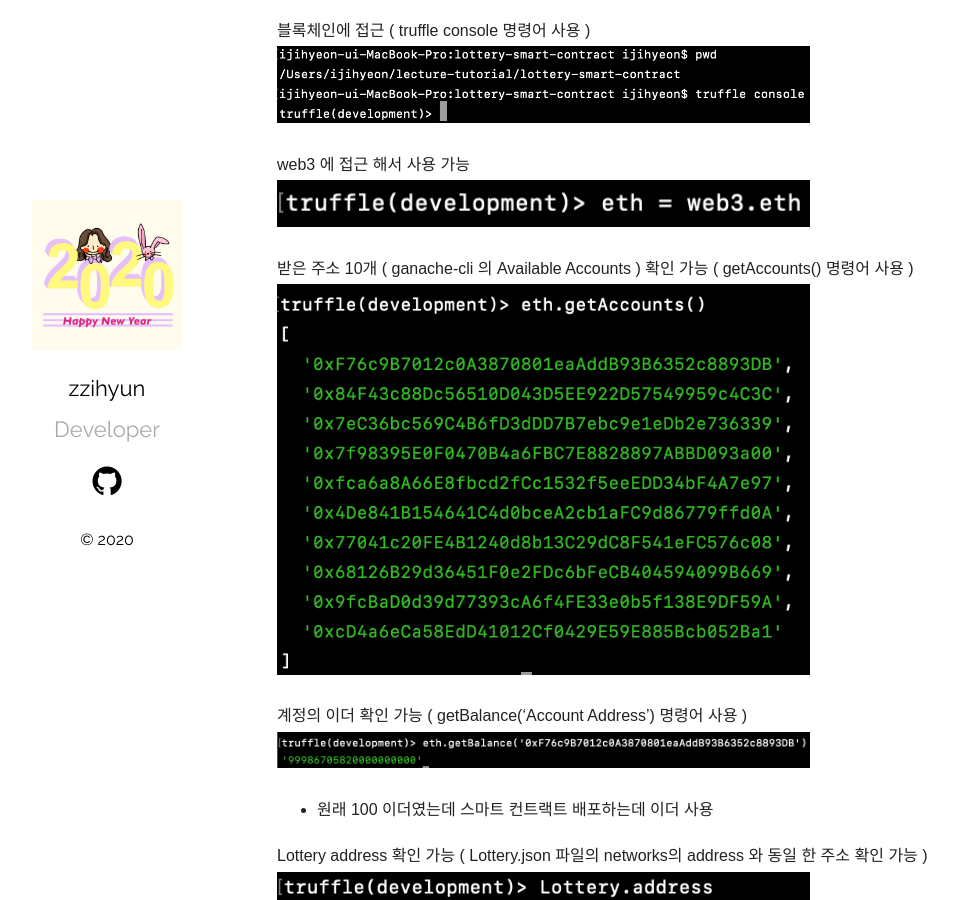
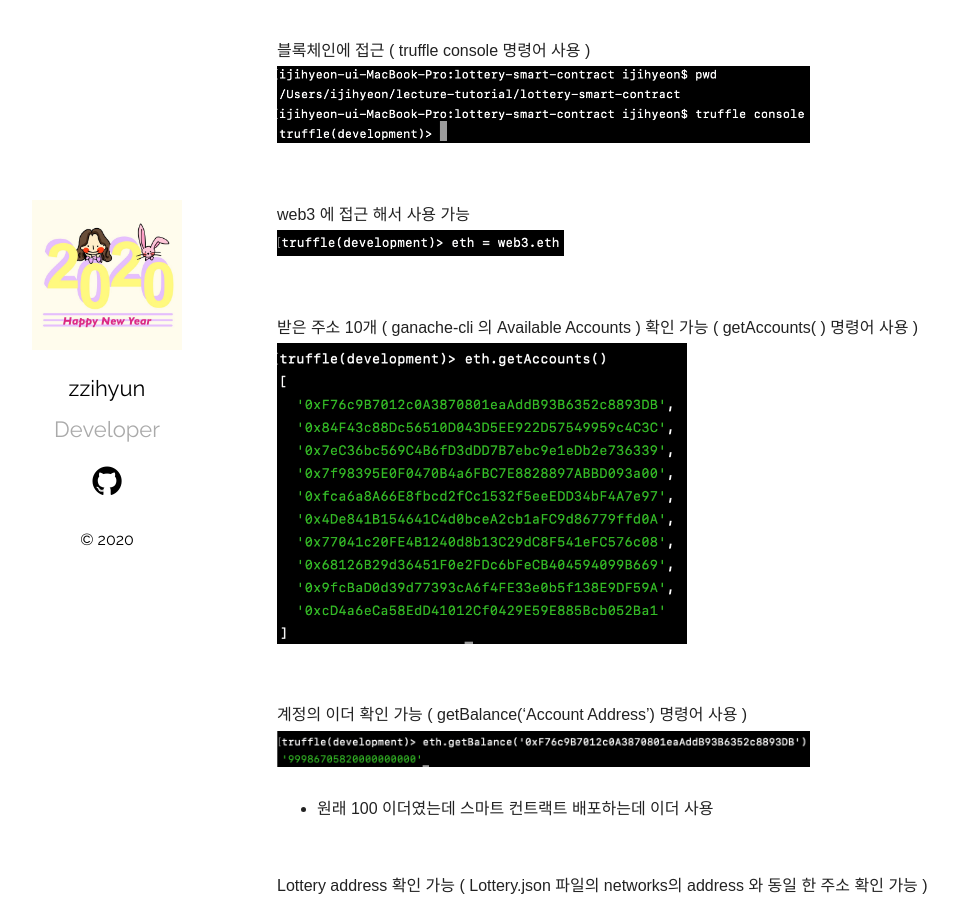
Before and after one commit to jhhhj1002/jhhhj1002.github.io, a Jekyll site: the page built from _posts/2020-04-11-Lottery-Dapp-02.markdown, in a window 1280 px wide and 900 px high, scrolled down 6761 px. Shown: the whole window, without its empty margins (78-1036 px from the left). Built offline with Jekyll 4.4.1, drawn with Linux system fonts in a browser that asks for light colours; some of the changed text lies outside the part shown.

Commit message:
Update 2020-04-11-Lottery-Dapp-02.markdown

````diff
--- a/_posts/2020-04-11-Lottery-Dapp-02.markdown
+++ b/_posts/2020-04-11-Lottery-Dapp-02.markdown
@@ -11,7 +11,7 @@ categories: Ethereum Dapp Truffle
 <h3>< Truffle Project 세팅 - Truffle Project 설정 및 구조 설명 ></h3>
 
   설치 했었던 Truffle, Solidity, Node 버전 확인
-  <img src="/assets/imgs/Lottery&Dapp_06.png" width="50%" height="30%" >
+  <img src="/assets/imgs/Lottery&Dapp_06.png" width="45%" height="25%" >
 
   <br/>
   프로젝트 폴더 생성 lecture-tutorial 후 smartcontract를 사용할 폴더 lottery-smart-contract 생성
@@ -27,7 +27,7 @@ categories: Ethereum Dapp Truffle
 
   <br/>
   Visual Studio Code 로 lottery-smart-contract 프로젝트 오픈
-    -> Migrations.sol, 1_initial_migration.js 파일 생성 확인
+      -> Migrations.sol, 1_initial_migration.js 파일 생성 확인
   <img src="/assets/imgs/Lottery&Dapp_10.png" width="65%" height="35%" >
 
   + contracts 폴더 : 스마트 컨트랙트 관련 폴더
@@ -50,7 +50,7 @@ categories: Ethereum Dapp Truffle
 
   <br/>
   컴파일시 build 폴더 생성 -> 컴파일 결과 json 파일로 생성
-  <img src="/assets/imgs/Lottery&Dapp_12.png" width="45%" height="25%" >
+  <img src="/assets/imgs/Lottery&Dapp_12.png" width="30%" height="15%" >
   + json 파일의 bytecode : 실제 blockchain 에 배포될 때 사용되는 bytecode
 
   <br/>
@@ -85,12 +85,13 @@ categories: Ethereum Dapp Truffle
 
   + 스마트 컨트랙트 재배포 시에는 truffle migrate --reset 명령어 사용
 
-
+  <br/>
+  * * *
+  <br/>
   <h3>< Truffle Project 세팅 - Truffle을 활용한 스마트 컨트랙트 상호작용 ></h3>
 
   Lottey.sol 파일 작성
    ```
-
    pragma solidity >=0.4.21 <0.7.0;
 
    contract Lottery {
@@ -106,55 +107,64 @@ categories: Ethereum Dapp Truffle
       }
 
   }
-
   ```
 
+  <br/>
    스마트 컨트랙트 재배포
    <img src="/assets/imgs/Lottery&Dapp_15.png" width="65%" height="35%" >
+       => 처음 배포시 Lottery의 gas used는 66838 이었는데 재배포시 gas used는 130157 로 증가
+          코드를 작성한 만큼 블록체인에 저장해야 하기 때문에 많은 수수료가 사용됨
 
-   => 처음 배포시 Lottery의 gas used는 66838 이었는데 재배포시 gas used는 130157 로 증가
-      코드를 작성한 만큼 블록체인에 저장해야 하기 때문에 많은 수수료가 사용됨
-
+  <br/>
   이전에 켜둔 ganache-cli 에서 배포 트랜잭션들 기록 -> 트랜잭션들 확인 가능
   <img src="/assets/imgs/Lottery&Dapp_16.png" width="65%" height="35%" >
   <img src="/assets/imgs/Lottery&Dapp_17.png" width="65%" height="35%" >
 
-
+  <br/>
   블록체인에 접근 ( truffle console 명령어 사용 )
   <img src="/assets/imgs/Lottery&Dapp_18.png" width="65%" height="35%" >
 
+  <br/>
   web3 에 접근 해서 사용 가능
-  <img src="/assets/imgs/Lottery&Dapp_19.png" width="65%" height="35%" >
+  <img src="/assets/imgs/Lottery&Dapp_19.png" width="35%" height="25%" >
 
-  받은 주소 10개 ( ganache-cli 의 Available Accounts ) 확인 가능 ( getAccounts() 명령어 사용 )
-  <img src="/assets/imgs/Lottery&Dapp_20.png" width="65%" height="35%" >
+  <br/>
+  받은 주소 10개 ( ganache-cli 의 Available Accounts ) 확인 가능 ( getAccounts( ) 명령어 사용 )
+  <img src="/assets/imgs/Lottery&Dapp_20.png" width="50%" height="25%" >
 
+  <br/>
   계정의 이더 확인 가능 ( getBalance('Account Address') 명령어 사용 )
   <img src="/assets/imgs/Lottery&Dapp_21.png" width="65%" height="35%" >
   + 원래 100 이더였는데 스마트 컨트랙트 배포하는데 이더 사용
 
+  <br/>
   Lottery address 확인 가능 ( Lottery.json 파일의 networks의 address 와 동일 한 주소 확인 가능 )
-  <img src="/assets/imgs/Lottery&Dapp_22.png" width="65%" height="35%" >
+  <img src="/assets/imgs/Lottery&Dapp_22.png" width="45%" height="25%" >
 
+  <br/>
   lt 변수안에 배포된 Lottery의 instance 넣음
   <img src="/assets/imgs/Lottery&Dapp_23.png" width="65%" height="35%" >
 
+  <br/>
   lt 에서 사용할 수 있는 여러가지 함수들을 abi 형태로 확인 가능
-  <img src="/assets/imgs/Lottery&Dapp_24.png" width="65%" height="35%" >
+  <img src="/assets/imgs/Lottery&Dapp_24.png" width="45%" height="20%" >
 
+  <br/>
   owner의 getter 함수 사용
-  <img src="/assets/imgs/Lottery&Dapp_25.png" width="65%" height="35%" >
-  -> eth.getAccounts()시 0번째 주소와 동일 ( truffle은 자신이 가진 주소중 0번째 주소를 deployer로 사용 )
+  <img src="/assets/imgs/Lottery&Dapp_25.png" width="55%" height="25%" >
+      -> eth.getAccounts()시 0번째 주소와 동일 ( truffle은 자신이 가진 주소중 0번째 주소를 deployer로 사용 )
 
+  <br/>
   Lottery.sol 파일 에 만든 getSomeValue() 함수 확인 -> 리턴 5확인 가능
   <img src="/assets/imgs/Lottery&Dapp_26.png" width="65%" height="35%" >
 
-
+  <br/>
+  * * *
+  <br/>
   <h3>< Truffle Project 세팅 - Truffle을 활용한 테스트 ></h3>
 
   test 폴더 안에 lottery.test.js 파일 생성 후 코드작성
   ```
-
    const Lottery = artifacts.require("Lottery");
 
    contract('Lottery', function([deployer, user1, user2]){ // 각각의 파라미터에는 10개의 주소중 순서대로 들어감
@@ -168,21 +178,20 @@ categories: Ethereum Dapp Truffle
         })
 
     });
-
   ```
 
   + 테스트 하는 방법 1 : truffle test 명령어 이용 - test 폴더 안의 모드 파일 실행
   + 테스트 하는 방법 2 : truffle test test/lottery.test.js - 테스트 할 파일 직접 지정 ( 단일 테스트 )
 
 
+  <br/>
   테스트 파일 실행 ( truffle test test/lottery.test.js 명령어 사용 )
   <img src="/assets/imgs/Lottery&Dapp_27.png" width="65%" height="35%" >
-    lottery.test.js 파일의 console 로 찍은 부부 확이 가능
+      -> lottery.test.js 파일의 console 로 찍은 부부 확인 가능
 
-
+  <br/>
   테스트 파일 수정 후 테스트 파일 재실행( truffle test test/lottery.test.js 명령어 사용 )
   ```
-
    const Lottery = artifacts.require("Lottery");
 
     contract('Lottery', function([deployer, user1, user2]){ // 각각의 파라미터에는 10개의 주소중 순서대로 들어감
@@ -203,6 +212,5 @@ categories: Ethereum Dapp Truffle
         })
 
     });
-
   ```
   <img src="/assets/imgs/Lottery&Dapp_28.png" width="65%" height="35%" >
````
